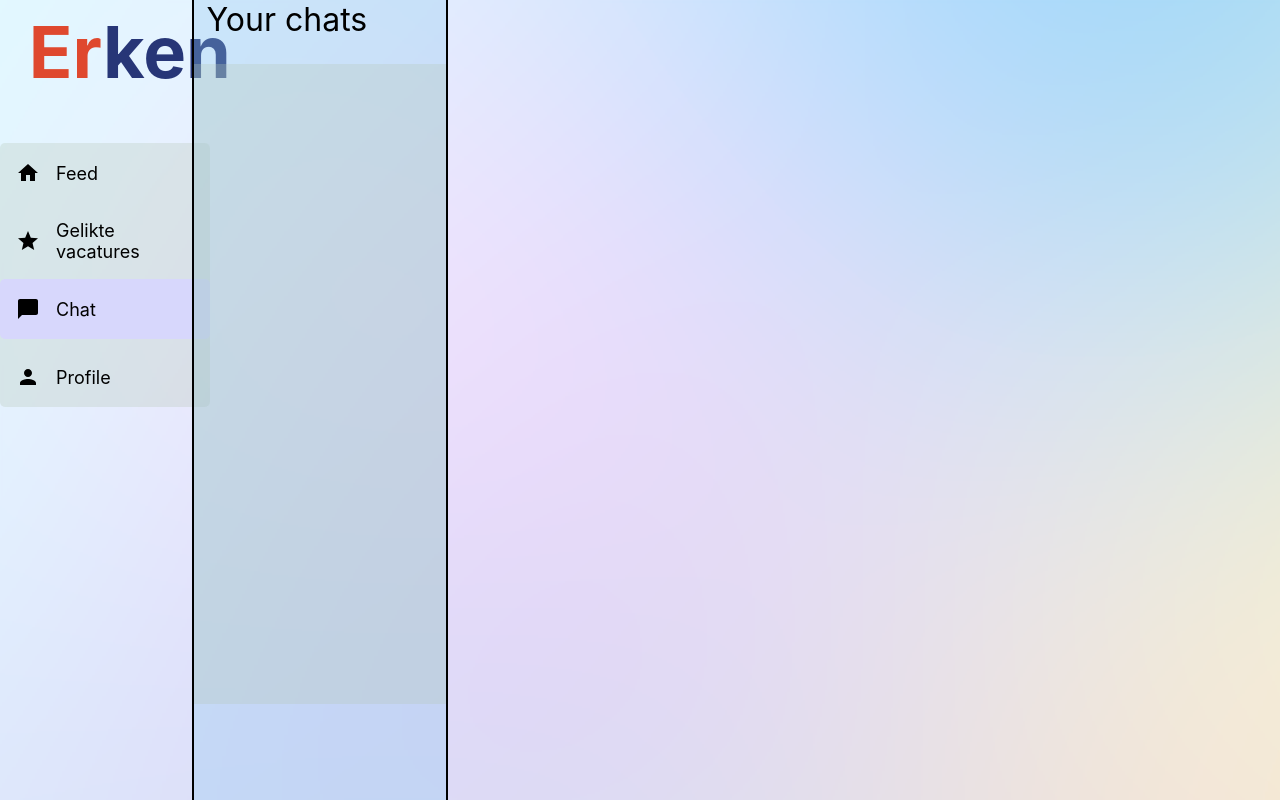
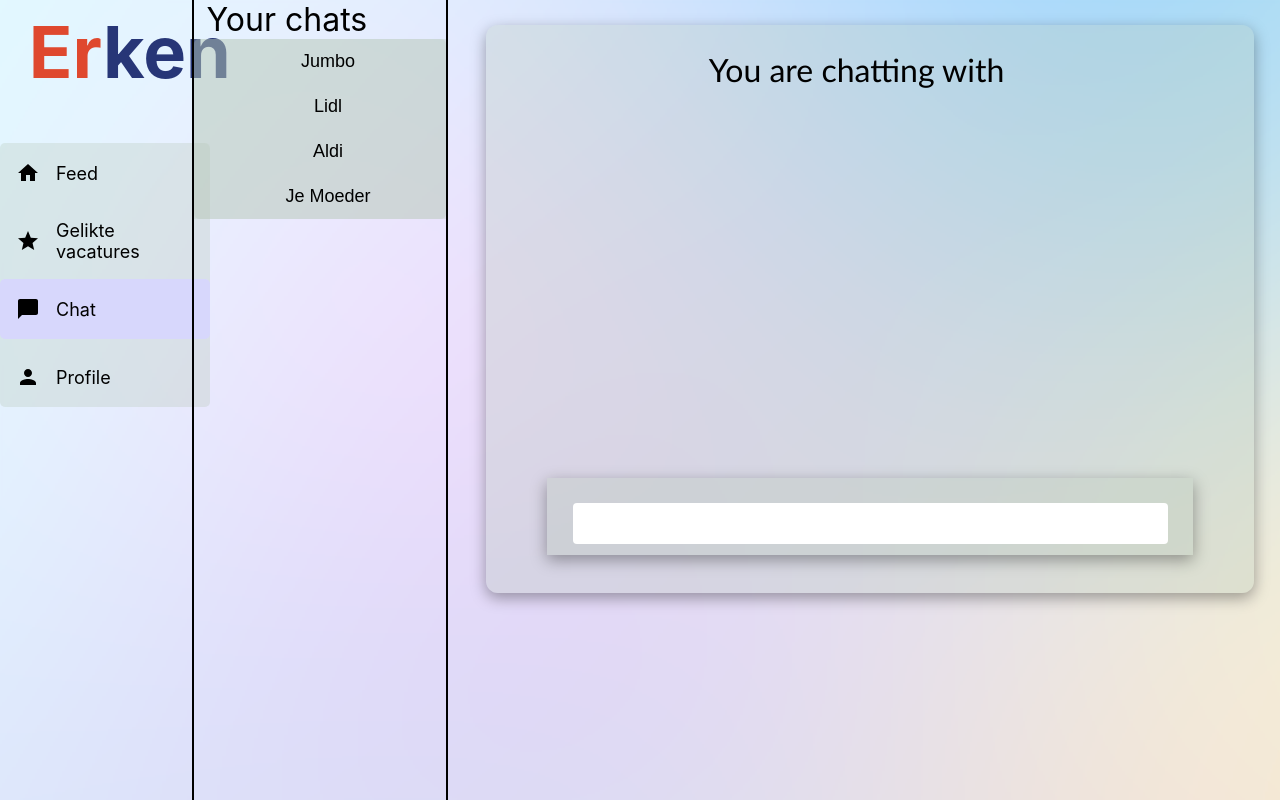
Before and after one commit to ryodc/Erken, a React (Create React App) app in the folder client/: page /Chat in a window 1280 px wide. Built offline with nearby package versions, Linux system fonts and the light colour scheme.

Commit message:
rgklrngglgr
bl;hnthth

```diff
--- /dev/null
+++ b/client/src/components/Chat/openchat.css
@@ -0,0 +1,79 @@
+.MainMessage {
+    height: 75%;
+    padding: 30px;
+    flex-direction: column-reverse;
+    display: flex;
+    overflow: auto;
+  }
+
+  .MainMessageMenu {
+    margin-left: 5%;
+    margin-top: 0px;
+    width: 90%;
+    height: 110%;
+  }
+
+  .MessageRight {
+    white-space: initial;
+    margin-left: auto;
+    margin-right: 0;
+    text-align: right;
+    overflow-wrap: break-word;
+    width: 50%;
+  }
+  .MessageLeft {
+    white-space: initial;
+    overflow-wrap: break-word;
+    width: 50%;
+  }
+  .Date {
+    font-size: 10px;
+  }
+
+  .ContainerChat {
+    width: 60%;
+    height: 71%;
+    top: 25px;
+    position: absolute;
+    left: 38%;
+    border-radius: 12px;
+    background-color: rgba(183, 197, 183, 0.3);
+    box-shadow: rgba(0, 0, 0, 0.35) 0px 5px 15px;
+    display: flex;
+    flex-direction: column;
+    padding: 25px;
+    color: black;
+    font-family: "Trebuchet MS", "Lucida Sans Unicode", "Lucida Grande",
+      "Lucida Sans", Arial, sans-serif;
+  }
+
+  .ContainerMessage {
+    width: 100%;
+    height: 15%;
+    background-color: rgba(183, 197, 183, 0.3);
+    box-shadow: rgba(0, 0, 0, 0.35) 0px 5px 15px;
+
+    flex-direction: column;
+    padding: 4%;
+    color: black;
+    font-family: "Trebuchet MS", "Lucida Sans Unicode", "Lucida Grande",
+      "Lucida Sans", Arial, sans-serif;
+  }
+
+  .SendButton {
+    width: 100px;
+    height: 45px;
+    margin: 10px;
+    border: none;
+    background-color: #4450a7;
+    color: black;
+    border-radius: 8px;
+    font-size: 20px;
+    cursor: pointer;
+  }
+
+  .headerChat {
+    font-size: 200%;
+    color: black;
+    margin-left: 25%;
+  }
--- /dev/null
+++ b/client/src/components/Chat/openchat.js
@@ -0,0 +1,36 @@
+import React, { useState, useEffect } from "react";
+import "./openchat.css"
+
+export const OpenNewChat = ({ OpenChatTest, ExitChat }) => {
+
+    return (
+        <div className="ContainerChat">
+            {OpenChatTest ? (
+                <div className="MainMessageMenu">
+                    <div className="headerChat">You are chatting with </div>
+                    <div className="MainMessage">
+                        {/* {ListAllMessages} */}
+                    </div>
+                    <div className="ContainerMessage">
+                        <form>
+                            <input
+                                type="text"
+                                className="box"
+                                required
+                                minLength="1"
+                                // value={SendMessage}
+                                // onChange={(e) => SetSendMessage(e.target.value)}
+                            />
+                            {/* <button onClick={() => onSumbitForm()}
+                                className="SendButton"
+                            >
+                                Send
+                            </button> */}
+                        </form>
+                        {/* <button onClick={GetMessagesFromUser}>Refresh</button> */}
+                    </div>
+                </div>
+            ) : null}
+        </div>
+    );
+}
--- a/client/src/components/Chat/sidebarchat.css
+++ b/client/src/components/Chat/sidebarchat.css
@@ -1,7 +1,7 @@
 .Sidebarchat {
     height: 100%;
     width: 20%;
-    background-color: rgba(139, 197, 238, 0.3);
+    background-color: rgba(139, 197, 238, 0);
     margin-left: 15% !important;
     margin: 0;
     padding: 0;
@@ -30,8 +30,6 @@
     justify-content: center;
     align-items: center;
     color: white;
-    font-family: "Trebuchet MS", "Lucida Sans Unicode", "Lucida Grande",
-      "Lucida Sans", Arial, sans-serif;
     text-decoration: none;
   }
 
@@ -70,7 +68,10 @@
     height: 60px;
   }
 
-
+ .box{
+    background-color: white;
+    color: black;
+ }
 
 
   span {
@@ -84,25 +85,25 @@
   }
 
   .ListItems {
+    height: auto;
+    padding: 0;
     width: 100%;
-    height: 80%;
-    margin-top: 10%;
     background-color: rgba(183, 197, 183, 0.3);
-    overflow: auto;
+    border-radius: 5px;
+    list-style: none;
   }
 
   .ButtonCheckChat {
-    width: 80%;
-    height: 30px;
-    margin-left: 10%;
-    margin-top: 5%;
+    width: 100%;
+    height: 100%;
+    padding-top: 0.75rem;
+    padding-bottom: 0.75rem;
     border: none;
     background-color: rgba(183, 197, 183, 0.3);
-    color: white;
-    border-radius: 8px;
+    color: black;
     cursor: pointer;
     display: flex;
     flex-direction: column;
-    font-size: 125%;
+    font-size: 18px;
     align-items: center;
   }
--- a/client/src/components/Chat/sidebarchat.js
+++ b/client/src/components/Chat/sidebarchat.js
@@ -1,8 +1,11 @@
 import React, { useEffect, useState } from "react";
 import "./sidebarchat.css";
-// import { OpenNewChat } from "./OpenChat"
+import { OpenNewChat } from "./openchat"
+import { SidebarData } from "../Chat/sidebarchatData";
 
 const Sidebar = () => {
+
+    const [OpenChatTest, setOpenChatTest] = useState(true);
 
     // const [usersChat, setUsersChat] = useState([]);
     // const [OpenChatTest, setOpenChatTest] = useState(false);
@@ -50,13 +53,25 @@ const Sidebar = () => {
 
     return (
         <div>
-            {/* <OpenNewChat OpenChatTest={OpenChatTest} ExitChat={() => toggleChat("", "", 0)} /> */}
+            <OpenNewChat OpenChatTest={OpenChatTest} />
 
             <div className="Sidebarchat">
                 <div className="HeaderChat">
                     Your chats
                 </div>
                 <div className="ListItems">
+                    {SidebarData.map((val, key) => {
+                        return (
+                            <li
+                            key={key}
+                            className={val.cName}
+                            >
+                                <button className = "ButtonCheckChat">
+                                    <span>{val.Bedrijf}</span>
+                                </button>
+                            </li>
+                        );
+                    })}
                     {/* {listItems}  */}
                 </div>
             </div>
--- /dev/null
+++ b/client/src/components/Chat/sidebarchatData.js
@@ -0,0 +1,17 @@
+import React from 'react'
+
+export const SidebarData = [
+    {
+      Bedrijf: "Jumbo",
+    },
+    {
+      Bedrijf: "Lidl",
+    },
+    {
+      Bedrijf: "Aldi",
+    },
+    {
+      Bedrijf: "Je Moeder",
+    }
+
+  ];
```
